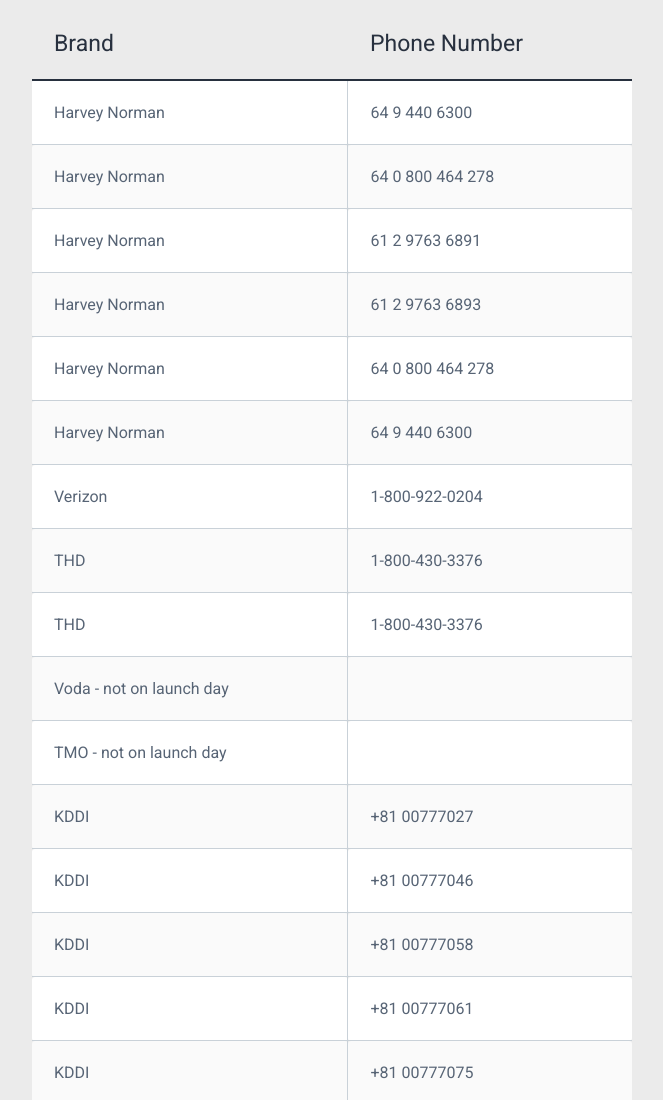
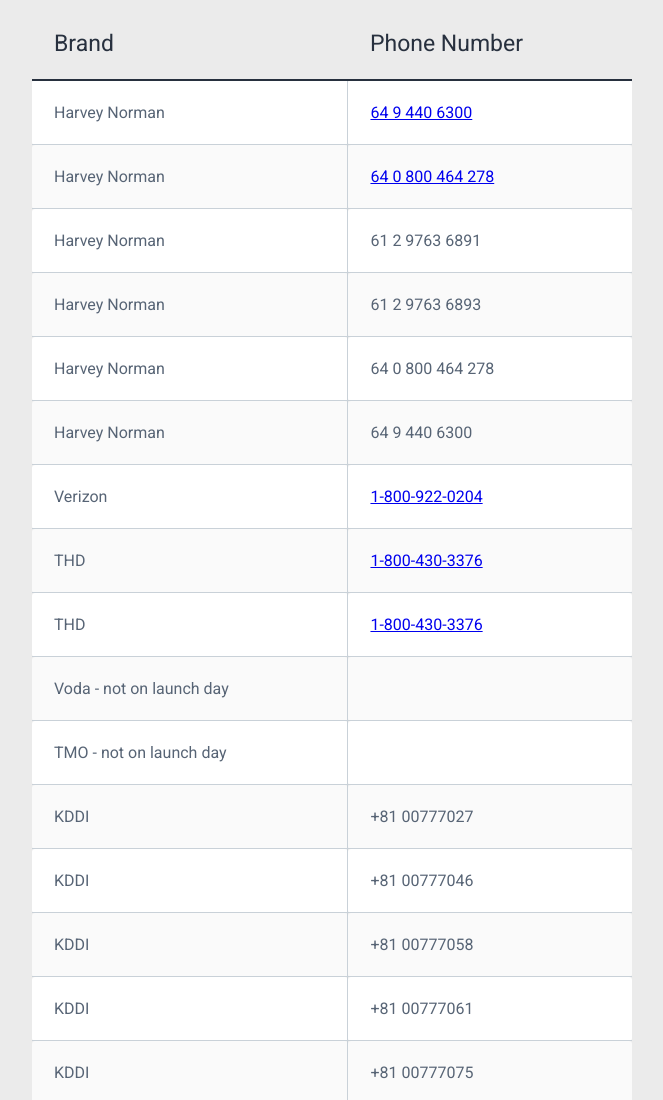
Before and after one commit to dan-nop/gretzky-numbers, a plain HTML site: page index.html in a window 1280 px wide. Shown: the top 1100 px of the page, without its empty margins (308-971 px from the left). Drawn offline with Linux system fonts and the light colour scheme.

Commit message:
added more links to numbers

```diff
--- a/index.html
+++ b/index.html
@@ -17,11 +17,11 @@
     <tbody class="table-hover">
       <tr>
         <td class="text-left">Harvey Norman</td>
-        <td class="text-left">64 9 440 6300 </td>
+        <td class="text-left"><a href="https://stores.harveynorman.co.nz/harvey-norman-wairau-park-flagship-store-north-island" target="_blank">64 9 440 6300</a></td>
       </tr>
       <tr>
         <td class="text-left">Harvey Norman</td>
-        <td class="text-left">64 0 800 464 278 </td>
+        <td class="text-left"><a href="https://www.harveynorman.co.nz/customer-services/contact-us.html" target="_blank">64 0 800 464 278</a></td>
       </tr>
       <tr>
         <td class="text-left">Harvey Norman</td>
@@ -41,15 +41,15 @@
       </tr>
       <tr>
         <td class="text-left">Verizon</td>
-        <td class="text-left">1-800-922-0204</td>
+        <td class="text-left"><a href="https://www.verizon.com/about/privacy/customer-proprietary-network-information" target="_blank">1-800-922-0204</a></td>
       </tr>
       <tr>
         <td class="text-left">THD</td>
-        <td class="text-left">1-800-430-3376</td>
+        <td class="text-left"><a href="https://www.homedepot.com/c/customer_service" target="_blank">1-800-430-3376</a></td>
       </tr>
       <tr>
         <td class="text-left">THD</td>
-        <td class="text-left">1-800-430-3376</td>
+        <td class="text-left"><a href="https://www.homedepot.com/c/customer_service" target="_blank">1-800-430-3376</a></td>
       </tr>
       <tr>
         <td class="text-left">Voda - not on launch day</td>
```
